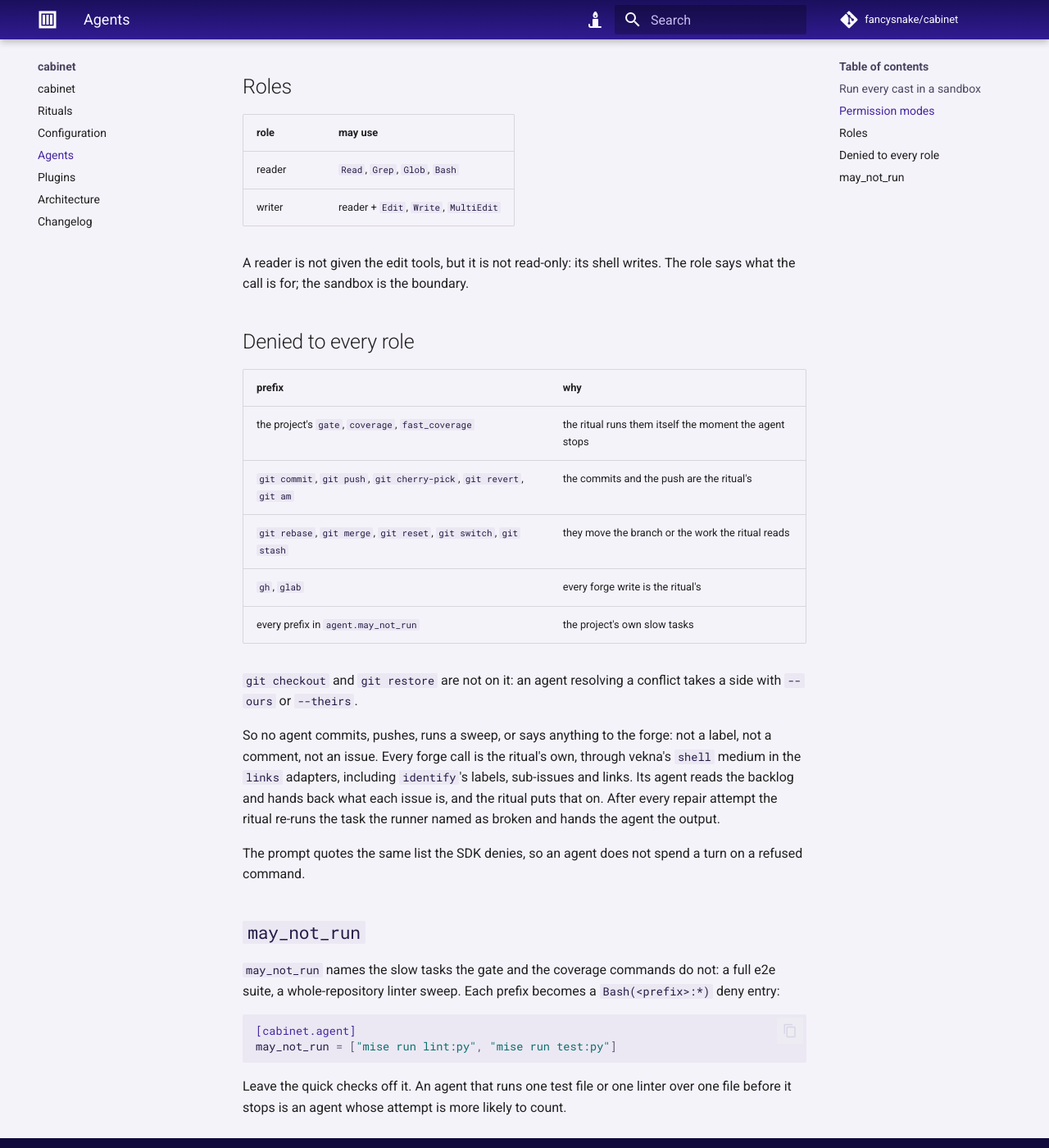
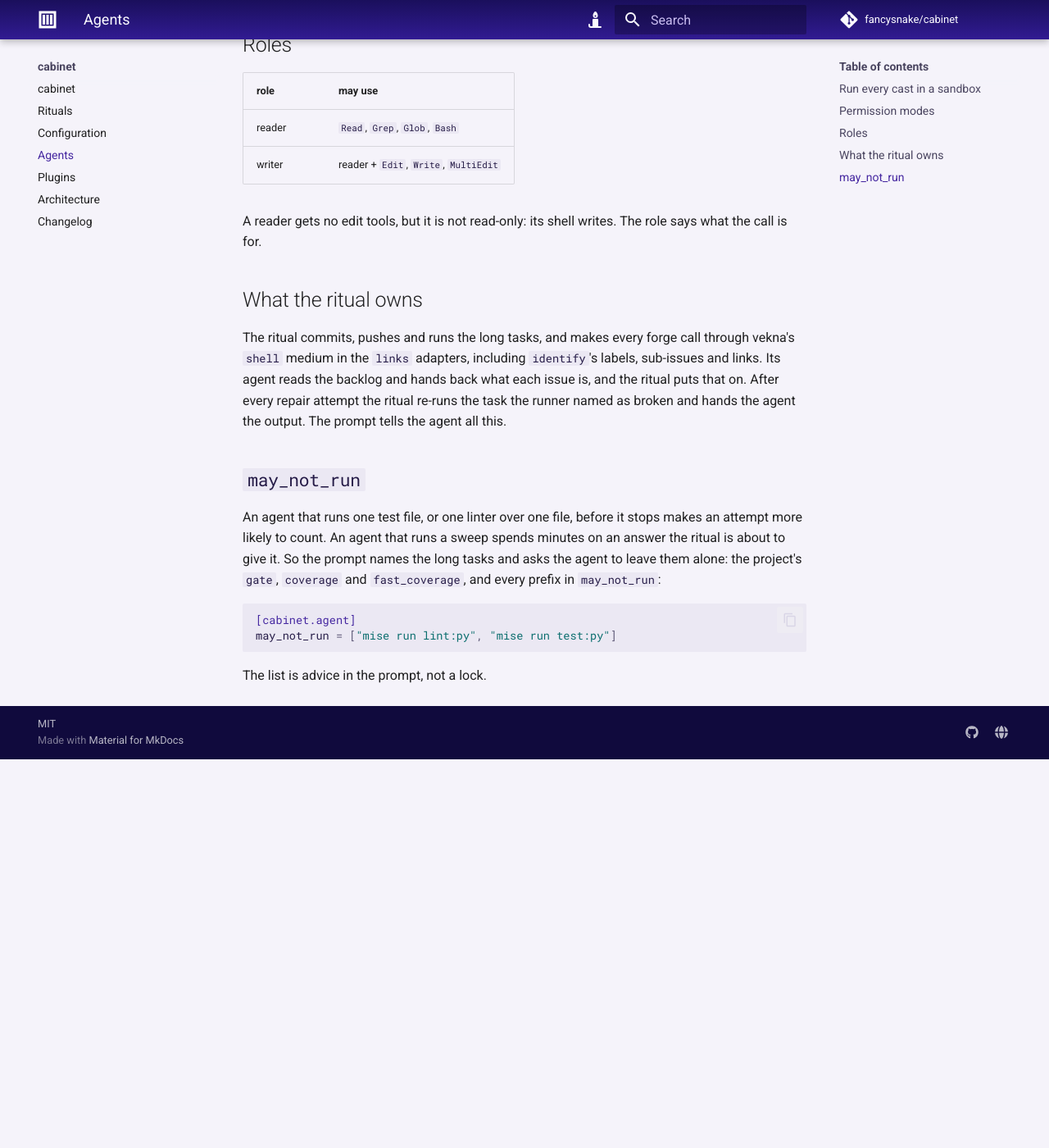
Before and after one commit to fancysnake/cabinet, an MkDocs documentation site: the page built from docs/agents.md, in a window 1280 px wide and 1400 px high, scrolled down 606 px. Shown: the whole window at 82% size. Built offline with MkDocs 1.6.1 and Material for MkDocs 9.7.7, drawn with Linux system fonts in a browser that asks for light colours; comment, search, counter and statistics services are not loaded; after the commit the page ends 1532 px from its top, so only the background shows below that; some of the changed text lies outside the part shown.

Commit message:
refactor: no deny list; the prompt names the long tasks
A prefix deny list cannot hold a shell: `mise exec` or `sh -c` runs
anything. The sandbox the cast runs in is the boundary. `may_not_run`,
with the gate and coverage commands, is now only named in the prompt,
asking for a narrow check instead. The built-in git and forge list is
gone.

````diff
--- a/docs/agents.md
+++ b/docs/agents.md
@@ -2,24 +2,20 @@
 
 Every agent call in a ritual is one bounded piece of work: resolve this
 conflict, make this task pass, write tests for these lines, answer this
-thread. Every agent has a shell. What it may not run is a deny list, and
-nothing the prompt says can shorten it.
+thread. Every agent has a shell, and cabinet denies it no command.
 
 ## Run every cast in a sandbox
 
-The deny list matches command prefixes. It stops an agent from spending
-twenty minutes on a sweep the ritual is about to run anyway, and from an
-honest `git commit`. It does not stop an agent set on getting round it:
-`sh -c "git push"` is not a command that starts with `git push`. The boundary
-is the sandbox the cast runs in, such as fence. Run every cast, attended or
-not, inside one.
+A shell can run anything: `mise exec` or `sh -c` gets round any list of
+command prefixes. The boundary is the sandbox the cast runs in, such as
+fence. Run every cast, attended or not, inside one.
 
 ## Permission modes
 
 Unattended, every agent call runs under Claude's `dontAsk` permission mode,
 so a cast at 3am never hangs on a prompt. Attended — `review` always, the
 sweeps with `--attended true` — the mode is `auto`, with somebody there to be
-asked. The deny list holds in both.
+asked.
 
 ## Roles
 
@@ -28,44 +24,29 @@ asked. The deny list holds in both.
 | reader | `Read`, `Grep`, `Glob`, `Bash`        |
 | writer | reader + `Edit`, `Write`, `MultiEdit` |
 
-A reader is not given the edit tools, but it is not read-only: its shell
-writes. The role says what the call is for; the sandbox is the boundary.
+A reader gets no edit tools, but it is not read-only: its shell writes. The
+role says what the call is for.
 
-## Denied to every role
+## What the ritual owns
 
-| prefix                                                              | why                                                    |
-| ------------------------------------------------------------------- | ------------------------------------------------------ |
-| the project's `gate`, `coverage`, `fast_coverage`                   | the ritual runs them itself the moment the agent stops |
-| `git commit`, `git push`, `git cherry-pick`, `git revert`, `git am` | the commits and the push are the ritual's              |
-| `git rebase`, `git merge`, `git reset`, `git switch`, `git stash`   | they move the branch or the work the ritual reads      |
-| `gh`, `glab`                                                        | every forge write is the ritual's                      |
-| every prefix in `agent.may_not_run`                                 | the project's own slow tasks                           |
-
-`git checkout` and `git restore` are not on it: an agent resolving a
-conflict takes a side with `--ours` or `--theirs`.
-
-So no agent commits, pushes, runs a sweep, or says anything to the forge:
-not a label, not a comment, not an issue. Every forge call is the ritual's
-own, through vekna's `shell` medium in the `links` adapters, including
+The ritual commits, pushes and runs the long tasks, and makes every forge
+call through vekna's `shell` medium in the `links` adapters, including
 `identify`'s labels, sub-issues and links. Its agent reads the backlog and
 hands back what each issue is, and the ritual puts that on. After every
 repair attempt the ritual re-runs the task the runner named as broken and
-hands the agent the output.
-
-The prompt quotes the same list the SDK denies, so an agent does not spend a
-turn on a refused command.
+hands the agent the output. The prompt tells the agent all this.
 
 ## `may_not_run`
 
-`may_not_run` names the slow tasks the gate and the coverage commands do not:
-a full e2e suite, a whole-repository linter sweep. Each prefix becomes a
-`Bash(<prefix>:*)` deny entry:
+An agent that runs one test file, or one linter over one file, before it
+stops makes an attempt more likely to count. An agent that runs a sweep
+spends minutes on an answer the ritual is about to give it. So the prompt
+names the long tasks and asks the agent to leave them alone: the project's
+`gate`, `coverage` and `fast_coverage`, and every prefix in `may_not_run`:
 
 ```toml
 [cabinet.agent]
 may_not_run = ["mise run lint:py", "mise run test:py"]
 ```
 
-Leave the quick checks off it. An agent that runs one test file or one linter
-over one file before it stops is an agent whose attempt is more likely to
-count.
+The list is advice in the prompt, not a lock.
````
Also changed, not shown: CHANGELOG.md (+5 -8 lines), CLAUDE.md (+8 -13 lines), docs/configuration.md (+2 -2 lines), 8 other files.
